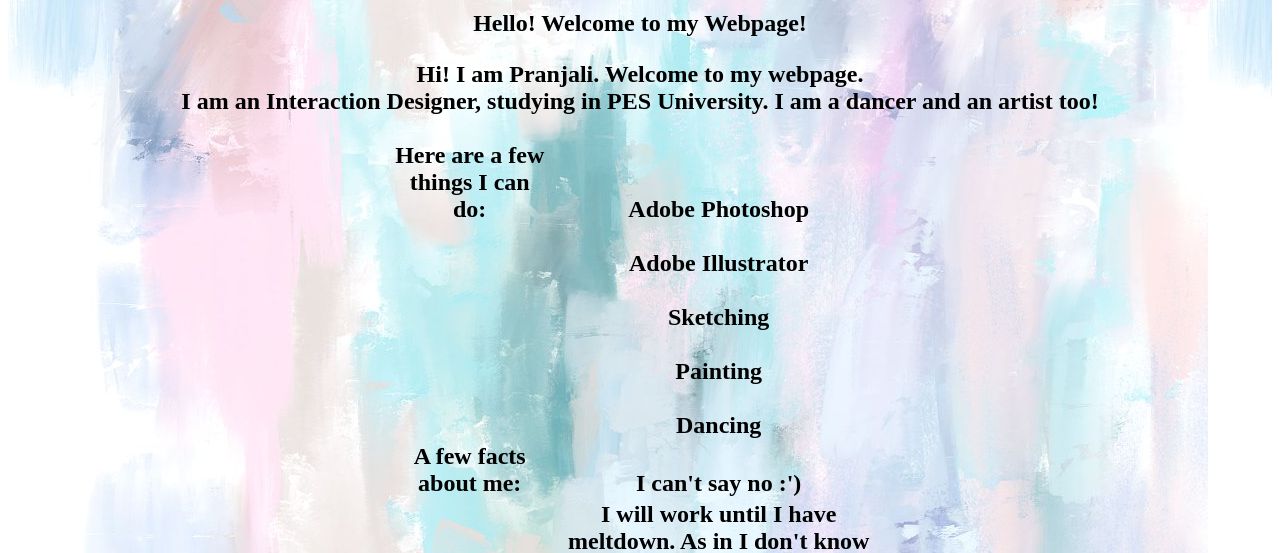
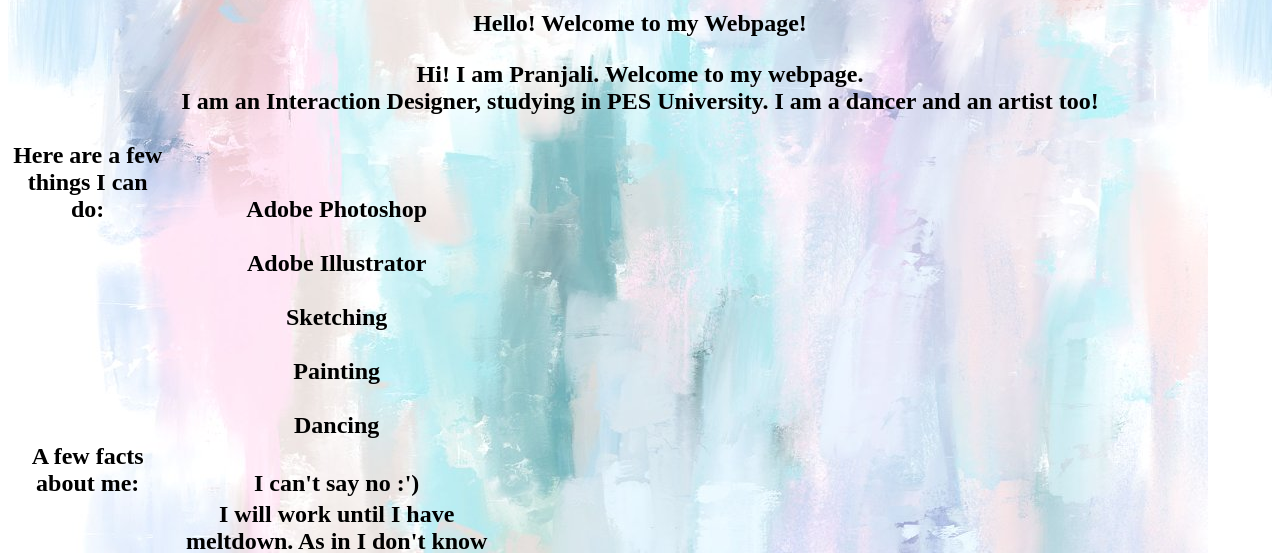
Before and after one commit to PranjaliNallur/ADC, a plain HTML site: page index.html in a window 1280 px wide. Shown: the part 222-775 px from the top of the page. Drawn offline with Linux system fonts and the light colour scheme.

Commit message:
Update styles.css

```diff
--- a/styles.css
+++ b/styles.css
@@ -15,7 +15,11 @@ width:100%;
 }
 
 div.t {
-	text-align: center;
+	text-align: left;
+	padding: 2 px;
+empty-cells: hide;
+margin-left: auto;
+margin-right: auto;
 }
 
 div.extras {
@@ -34,12 +38,6 @@ border: 0 px;
 
 }
 
-table.one {
-padding: 2 px;
-empty-cells: hide;
-margin-left: auto;
-margin-right: auto;
-}
 
 td {
   height: 50px;
```
